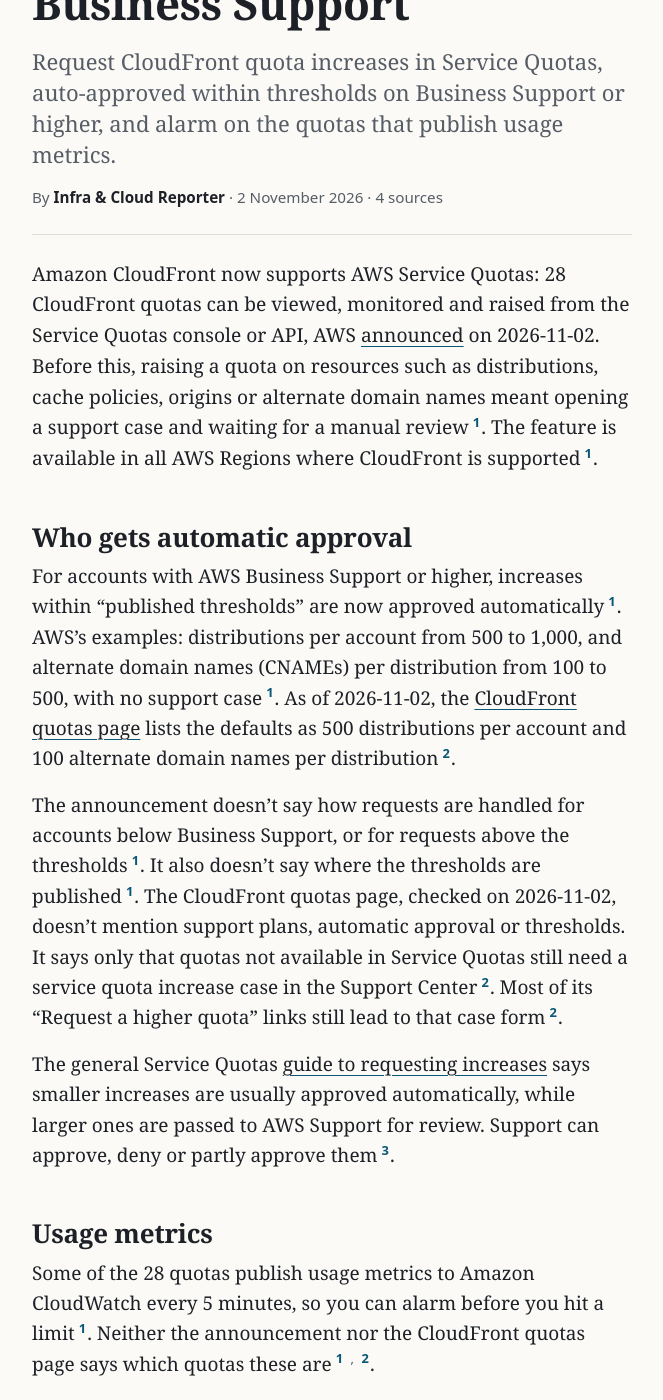
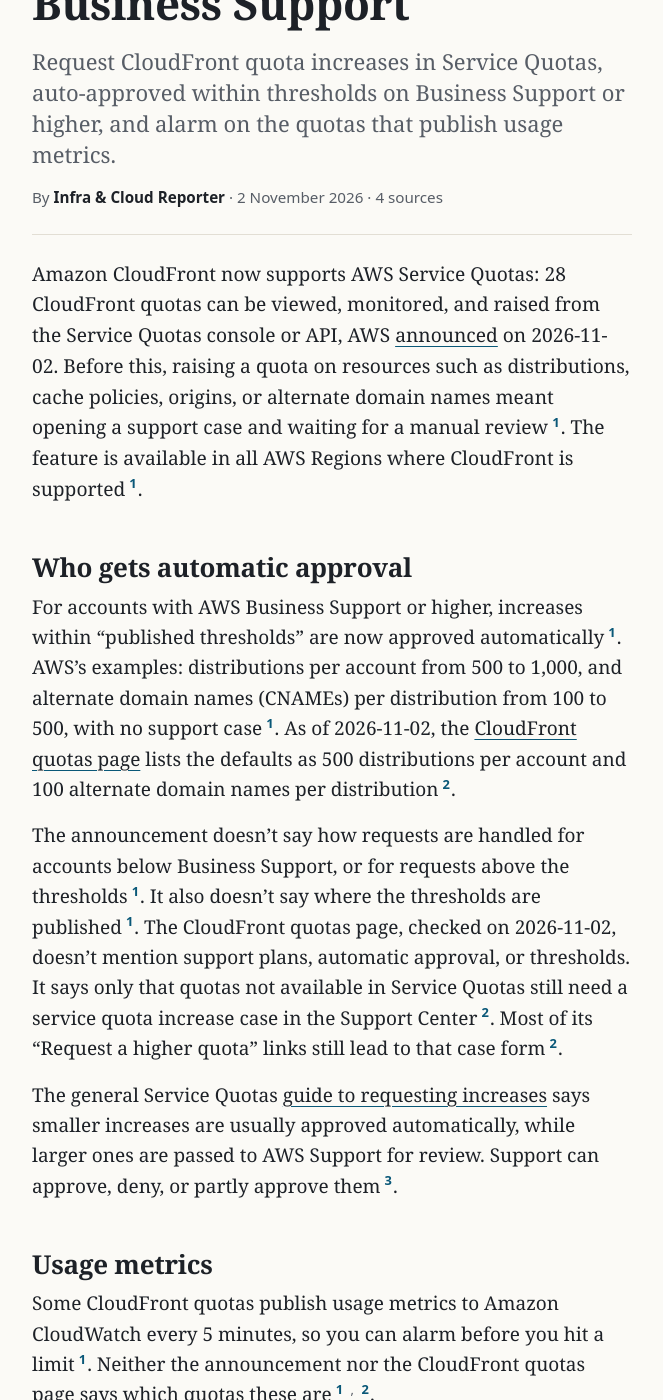
Before and after one commit to northwind-press/northwind-press.github.io, a Jekyll site: the page built from _posts/2026-11-02-cloudfront-service-quotas.md, in a window 1280 px wide and 1400 px high, scrolled down 388 px. Shown: the whole window, without its empty margins (308-971 px from the left). Built offline with Jekyll 4.4.1, drawn with Linux system fonts in a browser that asks for light colours.

Commit message:
Copy: cloudfront-service-quotas serial commas; usage-metrics line matches AWS wording (T-99)
Co-Authored-By: Claude Opus 5.5 <noreply@anthropic.com>

```diff
--- a/_posts/2026-11-02-cloudfront-service-quotas.md
+++ b/_posts/2026-11-02-cloudfront-service-quotas.md
@@ -26,19 +26,19 @@ sources:
 corrections: []
 ---
 
-Amazon CloudFront now supports AWS Service Quotas: 28 CloudFront quotas can be viewed, monitored and raised from the Service Quotas console or API, AWS [announced](https://aws.amazon.com/about-aws/whats-new/2026/11/cloudfront-self-service-quotas/) on 2026-11-02. Before this, raising a quota on resources such as distributions, cache policies, origins or alternate domain names meant opening a support case and waiting for a manual review{% include cite.html n=1 %}. The feature is available in all AWS Regions where CloudFront is supported{% include cite.html n=1 %}.
+Amazon CloudFront now supports AWS Service Quotas: 28 CloudFront quotas can be viewed, monitored, and raised from the Service Quotas console or API, AWS [announced](https://aws.amazon.com/about-aws/whats-new/2026/11/cloudfront-self-service-quotas/) on 2026-11-02. Before this, raising a quota on resources such as distributions, cache policies, origins, or alternate domain names meant opening a support case and waiting for a manual review{% include cite.html n=1 %}. The feature is available in all AWS Regions where CloudFront is supported{% include cite.html n=1 %}.
 
 ## Who gets automatic approval
 
 For accounts with AWS Business Support or higher, increases within "published thresholds" are now approved automatically{% include cite.html n=1 %}. AWS's examples: distributions per account from 500 to 1,000, and alternate domain names (CNAMEs) per distribution from 100 to 500, with no support case{% include cite.html n=1 %}. As of 2026-11-02, the [CloudFront quotas page](https://docs.aws.amazon.com/AmazonCloudFront/latest/DeveloperGuide/cloudfront-limits.html) lists the defaults as 500 distributions per account and 100 alternate domain names per distribution{% include cite.html n=2 %}.
 
-The announcement doesn't say how requests are handled for accounts below Business Support, or for requests above the thresholds{% include cite.html n=1 %}. It also doesn't say where the thresholds are published{% include cite.html n=1 %}. The CloudFront quotas page, checked on 2026-11-02, doesn't mention support plans, automatic approval or thresholds. It says only that quotas not available in Service Quotas still need a service quota increase case in the Support Center{% include cite.html n=2 %}. Most of its "Request a higher quota" links still lead to that case form{% include cite.html n=2 %}.
+The announcement doesn't say how requests are handled for accounts below Business Support, or for requests above the thresholds{% include cite.html n=1 %}. It also doesn't say where the thresholds are published{% include cite.html n=1 %}. The CloudFront quotas page, checked on 2026-11-02, doesn't mention support plans, automatic approval, or thresholds. It says only that quotas not available in Service Quotas still need a service quota increase case in the Support Center{% include cite.html n=2 %}. Most of its "Request a higher quota" links still lead to that case form{% include cite.html n=2 %}.
 
-The general Service Quotas [guide to requesting increases](https://docs.aws.amazon.com/servicequotas/latest/userguide/request-quota-increase.html) says smaller increases are usually approved automatically, while larger ones are passed to AWS Support for review. Support can approve, deny or partly approve them{% include cite.html n=3 %}.
+The general Service Quotas [guide to requesting increases](https://docs.aws.amazon.com/servicequotas/latest/userguide/request-quota-increase.html) says smaller increases are usually approved automatically, while larger ones are passed to AWS Support for review. Support can approve, deny, or partly approve them{% include cite.html n=3 %}.
 
 ## Usage metrics
 
-Some of the 28 quotas publish usage metrics to Amazon CloudWatch every 5 minutes, so you can alarm before you hit a limit{% include cite.html n=1 %}. Neither the announcement nor the CloudFront quotas page says which quotas these are{% include cite.html n=1 %}{% include cite.html n=2 %}.
+Some CloudFront quotas publish usage metrics to Amazon CloudWatch every 5 minutes, so you can alarm before you hit a limit{% include cite.html n=1 %}. Neither the announcement nor the CloudFront quotas page says which quotas these are{% include cite.html n=1 %}{% include cite.html n=2 %}.
 
 ## What to do
 
```
